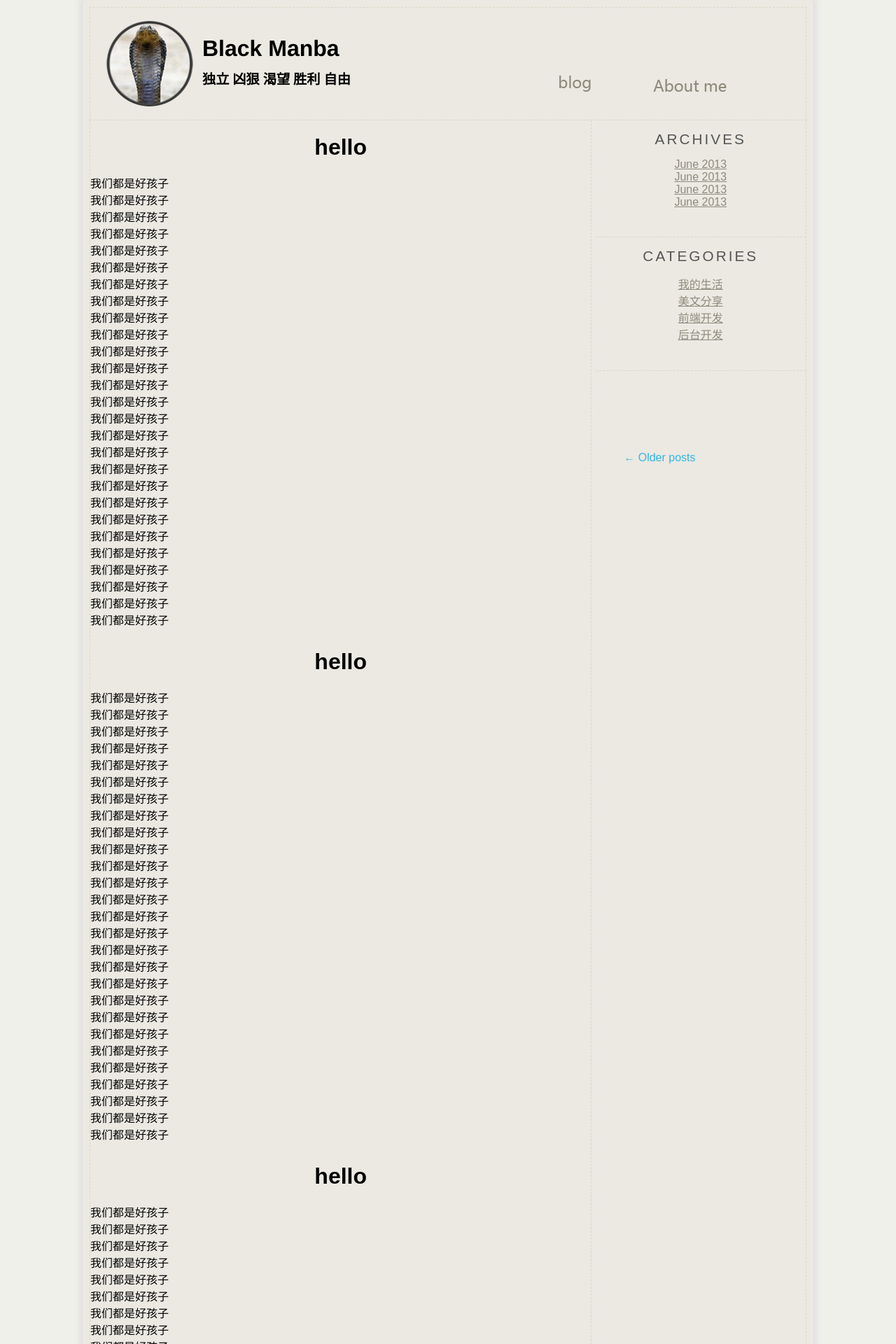
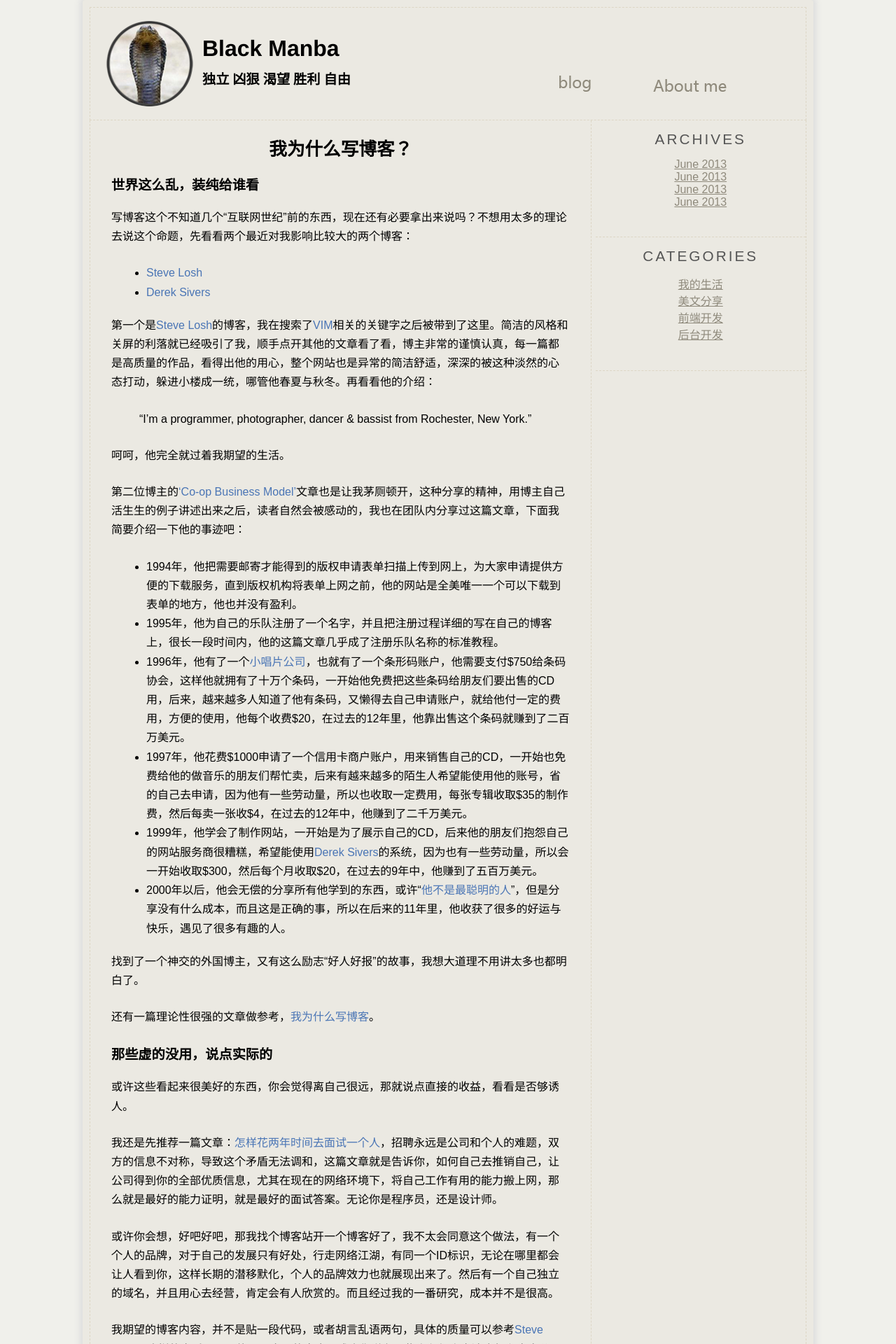
Before and after one commit to JackieLin/forkme, a Jekyll site: the page built from index.html, in a window 1280 px wide. Shown: the top 1920 px of the page at 70% size. Built offline with Jekyll 4.4.1, drawn with Linux system fonts in a browser that asks for light colours; Markdown is read by kramdown in place of the engine named in the settings; the list of posts is cut into pages by our own code; some of the changed text lies outside the part shown.

Commit message:
添加功能：无 修改功能：优化文章的显示效果

```diff
--- a/_layouts/default.html
+++ b/_layouts/default.html
@@ -6,20 +6,20 @@
 <html>
 	<head>
 		<meta http-equiv="content-Type" content="text/html" charset="UTF-8" />
-		<title>{% if page.title %}{{ page.title }}{% endif %}{{ site.title }}</title>
+		<title>{% if page.title %}{{ page.title }} | {% endif %}{{ site.title }}</title>
 		<meta name="author" content="{{ site.author.name }}" />
 		<meta name="keywords" content="jackieLin的学习小站" />
 		<meta name="description" content="{{ site.description }}" />
-		<link rel="shorcut icon" href="/favicon.ico" type="image/x-icon" />
+		<link rel="shorcut icon" href="{{ site.url }}favicon.ico" type="image/x-icon" />
 		<!-- css -->
-		<link rel="stylesheet" type="text/css" href="/css/main.css" />
+		<link rel="stylesheet" type="text/css" href="{{ site.url }}css/main.css" />
 		<!-- load file to let ie8 support html5 tag -->
-		<script type="text/javascript" src="/js/h5.js"></script>
+		<script type="text/javascript" src="{{ site.url }}js/h5.js"></script>
 	</head>
 
 	<body>
 		{{ content }}
 	</body>
 	<!-- js -->
-	<script type="text/javascript" src="/js/jquery-1.9.1.min.js"></script>
+	<script type="text/javascript" src="{{ site.url }}js/jquery-1.9.1.min.js"></script>
 </html>
--- a/_layouts/main.html
+++ b/_layouts/main.html
@@ -14,7 +14,7 @@ layout:    default
 		</div>
 		<nav class="top_right">
 			<ul>
-				<li><a href="#" class="img_left"></a></li>
+				<li><a href="/" class="img_left"></a></li>
 				<li><a href="#" class="img_right"></a></li>
 			</ul>
 		</nav>
--- a/_layouts/post.html
+++ b/_layouts/post.html
@@ -8,7 +8,8 @@ layout: main
 			<a href="{{ page.url }}" title="{{ page.title }}" class="changecolor">{{ page.title }}</a>
 			<p class="sub_arti">{{ page.date | date:"%Y-%m-%d" }}</p>
 		</header>
-		<section>
+		<!-- 设置class来实现正文的标签格式化 -->
+		<section class="entry">
 			{{ content }}
 		</section>
 		<p class="sub_arti" class="post">Post by {{ site.author.name }}</p>
--- /dev/null
+++ b/_posts/2011-12-18-why-blog.md
@@ -0,0 +1,111 @@
+---
+layout:     post
+title:      我为什么写博客？
+category: blog
+description: 写博客这个这么古老的行为，还有必要拿出来说吗，我看有。
+---
+
+## 世界这么乱，装纯给谁看
+
+写博客这个不知道几个“互联网世纪”前的东西，现在还有必要拿出来说吗？不想用太多的理论去说这个命题，先看看两个最近对我影响比较大的两个博客：
+
+* [Steve Losh][]
+* [Derek Sivers][]
+
+第一个是[Steve Losh][]的博客，我在搜索了[VIM][2]相关的关键字之后被带到了这里。简洁的风格和关屏的利落就已经吸引了我，顺手点开其他的文章看了看，博主非常的谨慎认真，每一篇都是高质量的作品，看得出他的用心，整个网站也是异常的简洁舒适，深深的被这种淡然的心态打动，躲进小楼成一统，哪管他春夏与秋冬。再看看他的介绍：
+
+> "I’m a programmer, photographer, dancer & bassist from Rochester, New York."
+
+呵呵，他完全就过着我期望的生活。
+
+第二位博主的['Co-op Business Model'][3]文章也是让我茅厕顿开，这种分享的精神，用博主自己活生生的例子讲述出来之后，读者自然会被感动的，我也在团队内分享过这篇文章，下面我简要介绍一下他的事迹吧：
+
+* 1994年，他把需要邮寄才能得到的版权申请表单扫描上传到网上，为大家申请提供方便的下载服务，直到版权机构将表单上网之前，他的网站是全美唯一一个可以下载到表单的地方，他也并没有盈利。
+* 1995年，他为自己的乐队注册了一个名字，并且把注册过程详细的写在自己的博客上，很长一段时间内，他的这篇文章几乎成了注册乐队名称的标准教程。
+* 1996年，他有了一个[小唱片公司][4]，也就有了一个条形码账户，他需要支付$750给条码协会，这样他就拥有了十万个条码，一开始他免费把这些条码给朋友们要出售的CD用，后来，越来越多人知道了他有条码，又懒得去自己申请账户，就给他付一定的费用，方便的使用，他每个收费$20，在过去的12年里，他靠出售这个条码就赚到了二百万美元。
+* 1997年，他花费$1000申请了一个信用卡商户账户，用来销售自己的CD，一开始也免费给他的做音乐的朋友们帮忙卖，后来有越来越多的陌生人希望能使用他的账号，省的自己去申请，因为他有一些劳动量，所以也收取一定费用，每张专辑收取$35的制作费，然后每卖一张收$4，在过去的12年中，他赚到了二千万美元。
+* 1999年，他学会了制作网站，一开始是为了展示自己的CD，后来他的朋友们抱怨自己的网站服务商很糟糕，希望能使用[Derek Sivers][]的系统，因为也有一些劳动量，所以会一开始收取$300，然后每个月收取$20，在过去的9年中，他赚到了五百万美元。
+* 2000年以后，他会无偿的分享所有他学到的东西，或许“[他不是最聪明的人][5]”，但是分享没有什么成本，而且这是正确的事，所以在后来的11年里，他收获了很多的好运与快乐，遇见了很多有趣的人。
+
+找到了一个神交的外国博主，又有这么励志“好人好报”的故事，我想大道理不用讲太多也都明白了。
+
+还有一篇理论性很强的文章做参考，[我为什么写博客][9]。
+
+## 那些虚的没用，说点实际的
+
+或许这些看起来很美好的东西，你会觉得离自己很远，那就说点直接的收益，看看是否够诱人。
+
+我还是先推荐一篇文章：[怎样花两年时间去面试一个人][6]，招聘永远是公司和个人的难题，双方的信息不对称，导致这个矛盾无法调和，这篇文章就是告诉你，如何自己去推销自己，让公司得到你的全部优质信息，尤其在现在的网络环境下，将自己工作有用的能力搬上网，那么就是最好的能力证明，就是最好的面试答案。无论你是程序员，还是设计师。
+
+或许你会想，好吧好吧，那我找个博客站开一个博客好了，我不太会同意这个做法，有一个个人的品牌，对于自己的发展只有好处，行走网络江湖，有同一个ID标识，无论在哪里都会让人看到你，这样长期的潜移默化，个人的品牌效力也就展现出来了。然后有一个自己独立的域名，并且用心去经营，肯定会有人欣赏的。而且经过我的一番研究，成本并不是很高。
+
+我期望的博客内容，并不是贴一段代码，或者胡言乱语两句，具体的质量可以参考[Steve Losh]，这样的高质量，更能展现自己的态度，或许你说有一些小心得小点滴也想和大家分享，那也可以在自己的空间下开一个Wiki频道，专门存放琐碎的知识点。
+
+高质量的博文，肯定需要自己缜密的思考，并且需要一定的文笔才能将自己的想法完整清晰的表达出来，我在这两个方面都还差了很多，还需要大量的练习才好，给自己这样的机会。
+
+在快知识、微段子横行的今天，能对一个个问题深入的去思考，一方面得到的是心灵的平静，更多的则是深入思考之后的收获的喜悦感，会有不一样的体会的。
+
+## 技术很简单，不用担心
+
+或者你很幸运不是一个程序员，或者你是一个不用搞这些乱七八糟东西的程序员，那么相信我，你一样可以搭起来一个跟我的一模一样的个人站点的。
+
+我要特别鸣谢以下几个站点、技术：
+
+* [GoDaddy][]
+* [DNSPod][]
+* [GitHub][]
+* [Jekyll][]
+* [Disqus][]
+
+下面我来做一个简要说明，完整的搭建方法，我后面会专门写一篇博客分享给大家，等不及的可以自己去找资料哈。
+
+### GoDaddy & DNSPod
+
+[GoDaddy][]是一家非常不错的域名注册商，良好的用户体验，飞快的生效速度，给力的优惠码，也支持支付宝，永远不用担心国内那些流氓厂商的流氓行为，注册了域名，就可以放心不会被别人抢走。在Godaddy注册域名是一件很简单的事情，按照提示走就完全没有问题，唯一需要动脑筋的可能是，你要想一个既有个人标识，又没有被别人注册的域名了，我觉得我的[BeiYuu][]还是不错的，呵呵。
+
+Godaddy一切都很完美，直到遇到了GFW，原因你肯定懂。前段时间推上风传Godaddy的DNS服务器被墙，导致域名不能解析，看起来好像自己的站被墙了一样，这个确实是个闹心的事情，还好国内有DNS服务的替代产品，而且做得还非常的不错，也是免费的，功能强大，速度快，不用担心被和谐，所以隆重推荐[DNSPod][]给大家，可以试用一下，把DNS服务迁移到DNSPod来，解决后顾之忧，配置比较简单，不懂的可以等我后面的博客啦，哈。
+
+### GitHub & Jekyll
+
+[GitHub][]是一个非常优秀的产品，爆发式的增长，各大优质开源软件的蜂涌而至，只能说明人们太需要他了。**Social Coding**是他的Slogan，产品的设计确实解决了很多代码交流的难题，让世界更平，让交流更畅，关于Git的学习，大家可以移步这里[Pro Git中文版][7]，这也是一个本身就在Github维护的一个项目，高质量的翻译了Git入门书，讲解详细，是学习Git的好资料。
+
+GitHub是一个伟大的产品，[GitHub Pages][]是他伟大的一部分，GitHub Pages基于[Jekyll][]博客引擎，当我深入的研究了他之后，我深深的想给Jekyll的作者一个拥抱，列举一下Jekyll的优点：
+
+- 可以单独放在自己的服务器上，他也是GitHub Pages的基础，质量可靠
+- 将博客最重要的功能抽取出来，去除了[WordPress][]的复杂、烦躁的东西，一切都是清晰可控的
+- 可以方便的使用[Markdown][8]等其他标记语言
+<li>清晰、简洁的文件组织，完美的永久链接方案，既漂亮、又可定制</li>
+<li>博客静态化，速度快</li>
+- [Jekyll][]是完美的
+
+### Disqus
+
+[Jekyll][]都很不错，但是可能有些童鞋会不满意于他不提供评论功能，这个时候，[Disqus][]的出现就显得是雪中送炭了。
+
+Disqus是一个社会化的评论解决方案，请允许我使用这个烂透了的词，调用它的接口非常简单，在自己的页面加载他的一段JS代码即可，如果别人注册了Disqus，那么就可以方便的留言，交流，一处登录，处处方便，而且Disqus也提供了一些spam等策略，不用自己操心了，并且可以和一些现有的博客系统很好的转换对接。越来越多的网站开始使用Disqus的服务了，这是一个非常不错的趋势，Jekyll配合[Disqus][]实在是完美了。我别无所求了。
+
+## TL;DR
+
+写到这里，基本的点已经介绍完毕，看看Jekyll生成的博客页面，我心满意足，虽然文笔很烂，语句多不通顺，但是这是一个新的开始了，我觉得心灵都纯洁了不少，这不是发一条微博什么能带来的快乐。
+
+对于那些对上述技术不是很熟悉的童鞋来说，搭建起来可能还是需要花费些功夫的，我会在后面写一篇专门的教程，给有需要的人，等不及了的，可以自己研究下，**生命在于折腾**。
+
+[BeiYuu]:    http://beiyuu.com  "BeiYuu"
+[Steve Losh]:   http://stevelosh.com/   "Steve Losh"
+[Derek Sivers]: http://sivers.org/  "Derek Sivers"
+[GoDaddy]:  http://godaddy.com  "Godaddy"
+[GitHub]: http://github.com "Github:social coding"
+[Jekyll]:   https://github.com/mojombo/jekyll
+[Disqus]: http://disqus.com "Disqus"
+[DNSPod]: http://dnspod.cn "DNSPod"
+[GitHub Pages]: http://pages.github.com "GitHub Pages"
+[WordPress]:    http://wordpress.org    "WordPress"
+[1]:    {{ page.url}}  ({{ page.title }})
+[2]:  http://stevelosh.com/blog/2011/09/writing-vim-plugins/ "Write Vim Plugins"
+[3]: http://sivers.org/sharing   "The co-op business model: share whatever you've got"
+[4]: http://artificialrecords.com
+[5]: http://sivers.org/below-average    "probably below average"
+[6]: http://mindhacks.cn/2011/11/04/how-to-interview-a-person-for-two-years/    "怎样花两年时间去面试一个人"
+[7]: http://progit.org/book/zh/    "Pro Git"
+[8]: http://markdown.tw/    "Markdown语法"
+[9]: http://www.cnblogs.com/bangerlee/archive/2011/09/11/2173632.html   "Why I Blog翻译版"
--- a/css/main.css
+++ b/css/main.css
@@ -132,7 +132,7 @@ audio, canvas, video {
 }
 
 #container > div > section header {
-	font-size: 2em;
+	font-size: 1.6em;
 	text-align: center;
 	margin-top: 20px;
 	font-weight: bold;
@@ -222,3 +222,40 @@ footer > section a {
 .noborder {
 	border: none !important;
 }
+
+/**  正文部分  **/
+.entry {
+    padding-left: 30px;
+    padding-right: 30px;
+}
+
+.main_content > section > article > header > a:hover {
+    color: rgb(33, 182, 238);
+    -webkit-mask-image: -webkit-gradient(linear,left top,left bottom,from(rgba(0,0,0,1)),to(rgba(0,0,0,.5)));
+}
+
+.entry h2{
+    font-size: 1.2em;
+    margin-bottom: 20px;
+    font-weight: bold;
+}
+
+.entry p {
+    line-height: 1.7em;
+    margin-bottom: 25px;
+}
+
+.entry ul {
+    margin-bottom: 20px;
+    list-style-type: disc;
+    margin-left: 50px;
+    line-height: 1.7em;
+}
+
+.entry a {
+    color: #4A75B5;
+}
+
+.entry a:hover {
+    text-decoration: underline;
+}
--- a/index.html
+++ b/index.html
@@ -5,10 +5,11 @@ layout:    main
 <section>
 	{% for post in paginator.posts %}
   		<article>
-			<header><a href="#" style="color: rgb(0,0,0);">{{ post.title }}</a></header>
+			<header><a href="{{ post.url }}" class="changecolor">{{ post.title }}</a></header>
 			<!-- <p class="sub_arti">{{ post.date | date_to_string }}</p>
 			<p class="sub_arti">{{ site.author.name }}</p> -->
-			<section>
+			<!-- 设置class来实现正文的标签格式化 -->
+			<section class="entry">
 				{{ post.content }}
 			</section>
 		</article>
```
Also changed, not shown: _posts/2013-7-1-world.html (deleted, +0 -32 lines), _posts/2013-7-2-hlo-world.html (deleted, +0 -32 lines), _posts/2013-7-3-he-world.html (deleted, +0 -32 lines), _posts/2013-7-4-hel-world.html (deleted, +0 -32 lines), _posts/2013-7-5-hell-world.html (deleted, +0 -32 lines), _posts/2013-7-6-hello-wor.html (deleted, +0 -32 lines), _posts/2013-7-7-hello-worl.html (deleted, +0 -32 lines), _posts/2013-7-8-hello-world.html (deleted, +0 -32 lines), README.md, _config.yml (line endings or trailing spaces), js/h5.js (line endings or trailing spaces), js/jquery-1.9.1.min.js, js/main.js (line endings or trailing spaces).
